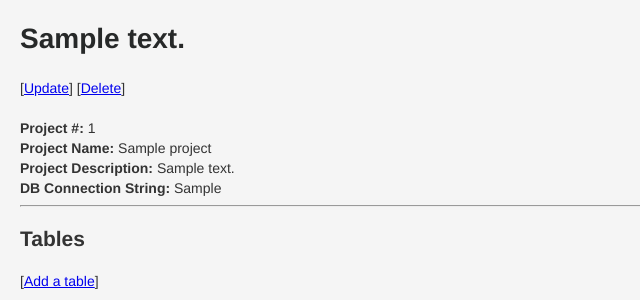
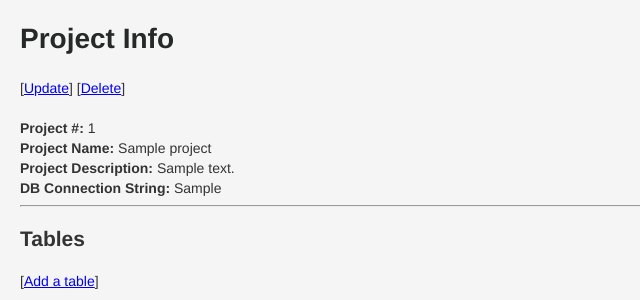
Before and after one commit to leizleho/Cogen, a Flask app: template app/project/templates/project_details.html in a window 1280 px wide. Shown: the part 50-350 px from the top of the page, without its empty margins (0-640 px from the left). Run offline with Flask 2, Linux system fonts and the light colour scheme; tables that the repository leaves empty hold one stand-in row (values such as "Sample post"); the template is opened without the code that fills it: values that come from a table or form of the project are taken from there, most other values are stand-ins (such as "Sample title", 1, 10 or a date in 2020); some libraries are stand-ins or nearby versions.

Commit message:
updated page header

```diff
--- a/app/project/templates/project_details.html
+++ b/app/project/templates/project_details.html
@@ -2,7 +2,7 @@
 
 {% block content %}
   <div>
-      <h1>{{body}}</h1>
+      <h1>Project Info</h1>
       [<a href="/projects/update/{{ project.id }}">Update</a>]
       [<a href="/projects/del/{{ project.id }}">Delete</a>]<br>
       <br>
@@ -12,7 +12,7 @@
       <b>DB Connection String:</b> {{ project.db_uri }}<hr>
 
       <h2>Tables</h2>
-      [<a href="/projects/tables/create">Add a table</a>]<br>
+      [<a href="/projects/{{ project.id }}/tables/create">Add a table</a>]<br>
       <ul>
       {% for table in project.tables %}
         <li>
--- a/app/project/templates/projects.html
+++ b/app/project/templates/projects.html
@@ -2,7 +2,7 @@
 
 {% block content %}
   <div>
-    <h1>{{body}}</h1>
+    <h1>Projects</h1>
 
     <a href="/projects/create">Create New Project</a>
     <ul>
```
